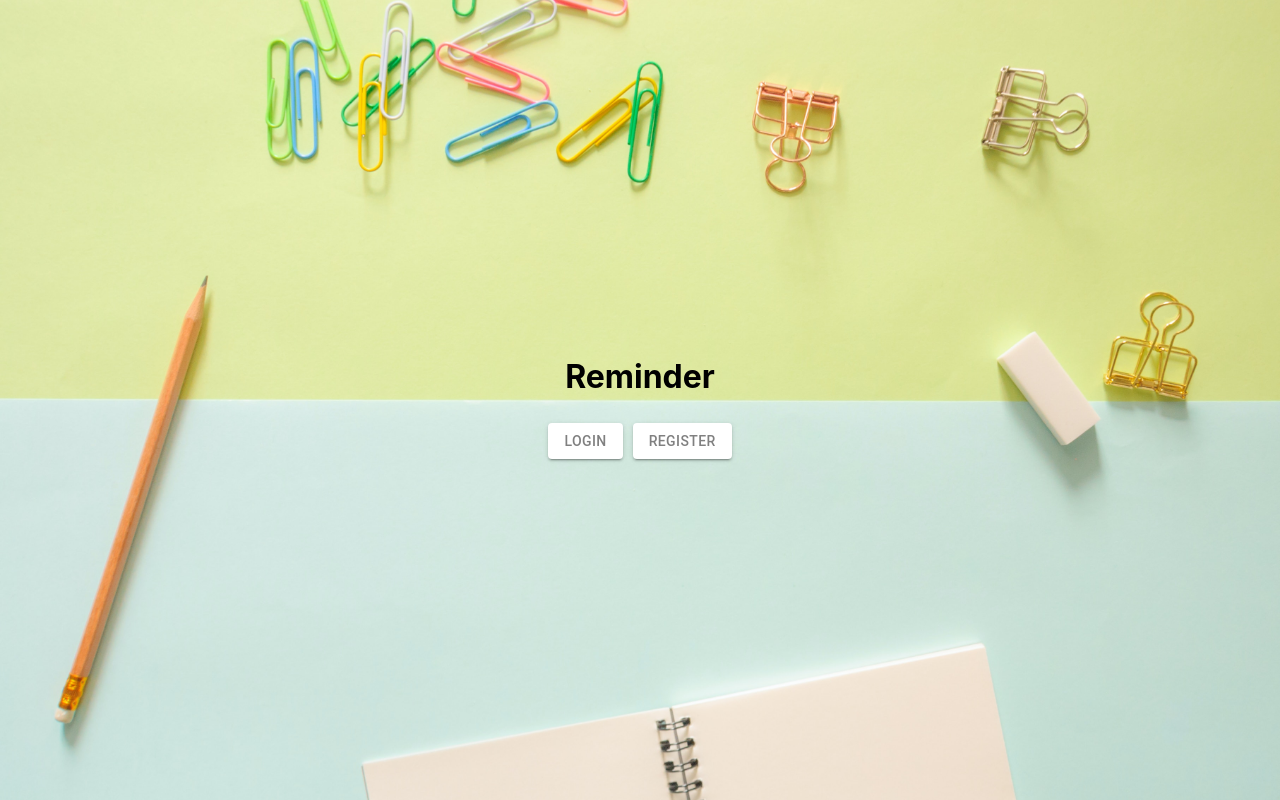
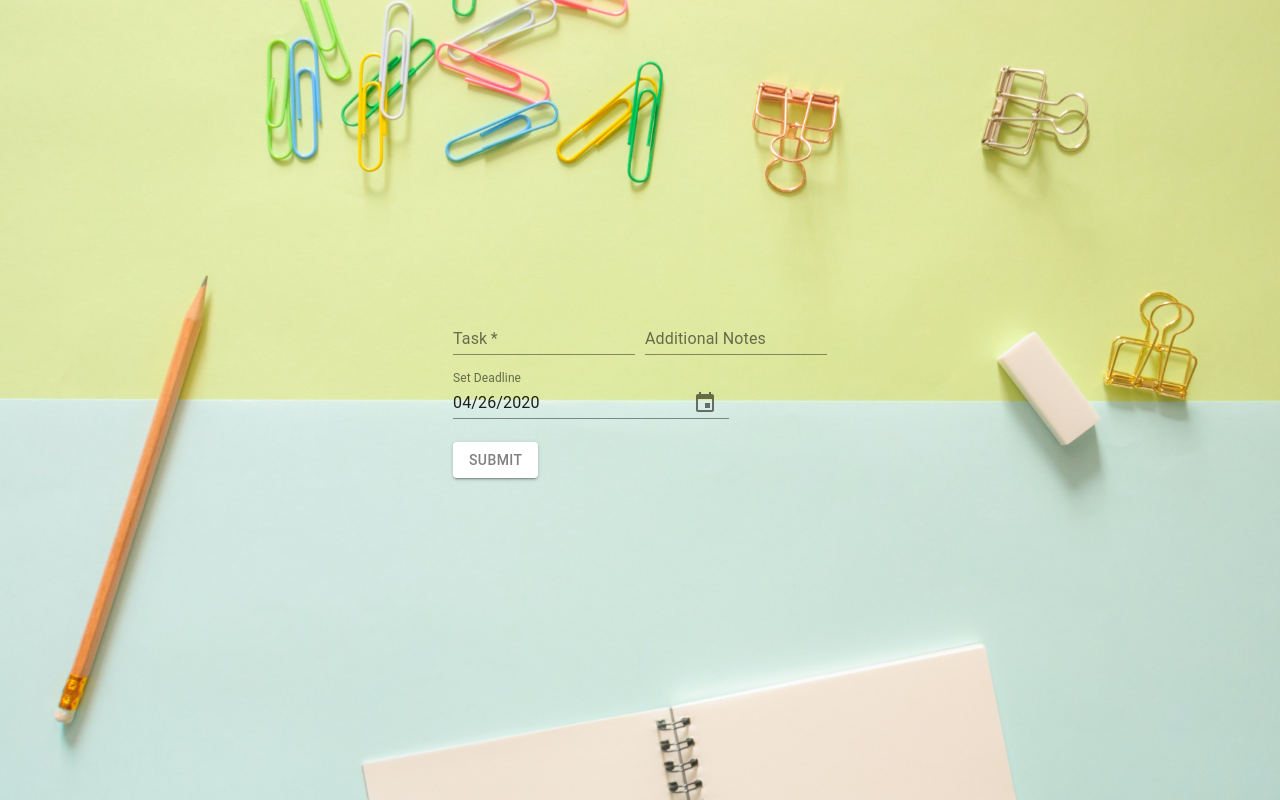
Before and after one commit to s-tao/reminder, a React (Create React App) app: page / in a window 1280 px wide. Built offline with nearby package versions, Linux system fonts and the light colour scheme.

Commit message:
added form for tasks in TodoList component

```diff
--- a/package.json
+++ b/package.json
@@ -3,10 +3,13 @@
   "version": "0.1.0",
   "private": true,
   "dependencies": {
+    "@date-io/date-fns": "^1.3.13",
     "@material-ui/core": "^4.9.11",
+    "@material-ui/pickers": "^3.2.10",
     "@testing-library/jest-dom": "^4.2.4",
     "@testing-library/react": "^9.5.0",
     "@testing-library/user-event": "^7.2.1",
+    "date-fns": "^2.12.0",
     "react": "^16.13.1",
     "react-dom": "^16.13.1",
     "react-scripts": "3.4.1"
--- a/src/App.js
+++ b/src/App.js
@@ -3,6 +3,7 @@ import React from 'react';
 import './App.css';
 import { Grid } from '@material-ui/core';
 import Homepage from './components/Homepage.js';
+import TodoList from './components/TodoList';
 
 function App() {
 
@@ -12,7 +13,8 @@ function App() {
           alignItems="center"
           alignContent="center"
           style={{minHeight: '100vh'}}>
-      <Homepage />
+      {/* <Homepage /> */}
+      <TodoList />
     </Grid>
   );
 }
--- a/src/components/Login.js
+++ b/src/components/Login.js
@@ -42,7 +42,7 @@ const Login = () => {
     .then(res => {
         if (!(res.ok)) {
           alert('Incorrect login or password.');
-          // param needs to be iterable
+          // param needs to be iterable + clears out form
           setLoginState({...initialState})
         }
         else {
--- /dev/null
+++ b/src/components/TodoList.js
@@ -0,0 +1,142 @@
+import React, { useState, useEffect } from 'react';
+import DateFnsUtils from '@date-io/date-fns';
+import { Button, TextField } from '@material-ui/core';
+import {
+    MuiPickersUtilsProvider,
+    KeyboardTimePicker,
+    KeyboardDatePicker,
+  } from '@material-ui/pickers';
+
+
+
+const TodoList = () => {
+
+// set current date on server side when form is submitted
+//     const currDateFormat = () => {
+//     const currDate = new Date();
+//     // padStart ensures length of string will always be 2
+//     const dd = String(currDate.getDate()).padStart(2, '0');
+//     // +1 to Month b/c January returns 0 instead of 1
+//     const mm = String(currDate.getMonth() + 1).padStart(2, '0')
+//     const yyyy = currDate.getFullYear();
+
+//     currDate = `${yyyy}-{mm}-{dd}`
+
+//     return currDate
+//   }
+  const buttonStyle = {
+    backgroundColor: '#ffffff',
+    color: '#808080',
+    margin: '15px 0'
+  }
+
+  const taskInitialState = {
+    task: '',
+    addNote: '',
+  }
+
+  const [taskForm, setTaskForm] = useState(taskInitialState);
+  const [deadline, setDeadline] = useState(new Date());
+  const [completed, setCompleted] = useState(false);
+  const [formSuccess, setFormSuccess] = useState(false);
+
+  const handleChange = (evt) => setTaskForm({
+    ...taskForm,
+    [evt.target.name]: evt.target.value
+    }
+  );
+
+  const handleDateChange = (date) => {
+    setDeadline(date);
+  };
+
+  const handleSubmit = (evt) => {
+    evt.preventDefault();
+  }
+
+  return (
+    <form>
+      <div>
+        <TextField
+          required id="standard-multiline-flexible"
+          label="Task"
+          name="task"
+          multiline
+          rowsMax={4}
+          onChange={handleChange}
+          value={taskForm.task}
+          style={{margin: '0 5px 0 0'}}
+        />
+        <TextField
+          id="standard-multiline-flexible"
+          label="Additional Notes"
+          name="addNote"
+          multiline
+          rowsMax={4}
+          onChange={handleChange}
+          value={taskForm.addNote}
+          style={{margin: '0 0 0 5px'}}
+        />
+      </div>
+      <div>
+        <MuiPickersUtilsProvider utils={DateFnsUtils}>
+          <KeyboardDatePicker
+            margin="normal"
+            id="date-picker-dialog"
+            label="Set Deadline"
+            format="MM/dd/yyyy"
+            value={deadline}
+            onChange={handleDateChange}
+            KeyboardButtonProps={{
+              'aria-label': 'change date',
+            }}
+          />
+        </MuiPickersUtilsProvider>
+      </div>
+      <Button
+        variant="contained"
+        style={buttonStyle}
+        type="submit">
+          Submit
+      </Button>
+    </form>
+  )
+}
+
+
+export default TodoList;
+
+// comment out all priority related items, implement in future
+
+//   const [priority, setPriority] = useState(null)
+//   const priorities = [
+//     {
+//       value: 'high',
+//       label: 'high',
+//     },
+//     {
+//       value: 'low',
+//       label: 'low',
+//     },
+//   ];
+
+//   const handlePriorityChange = (evt) => {
+//     setPriority(evt.target.value)
+//   }
+
+/* <div>
+     <TextField
+       id="standard-select-priority"
+       select
+       label="Priority"
+       value={priority}
+       onChange={handlePriorityChange}
+       helperText="Please select the task's priority level"
+      >
+      {priorities.map((option) => (
+        <MenuItem key={option.value} value={option.value}>
+          {option.label}
+        </MenuItem>
+      ))}
+     </TextField>
+   </div> */
```
Also changed, not shown: 2 other files (tests, documents, lock files or other folders).
